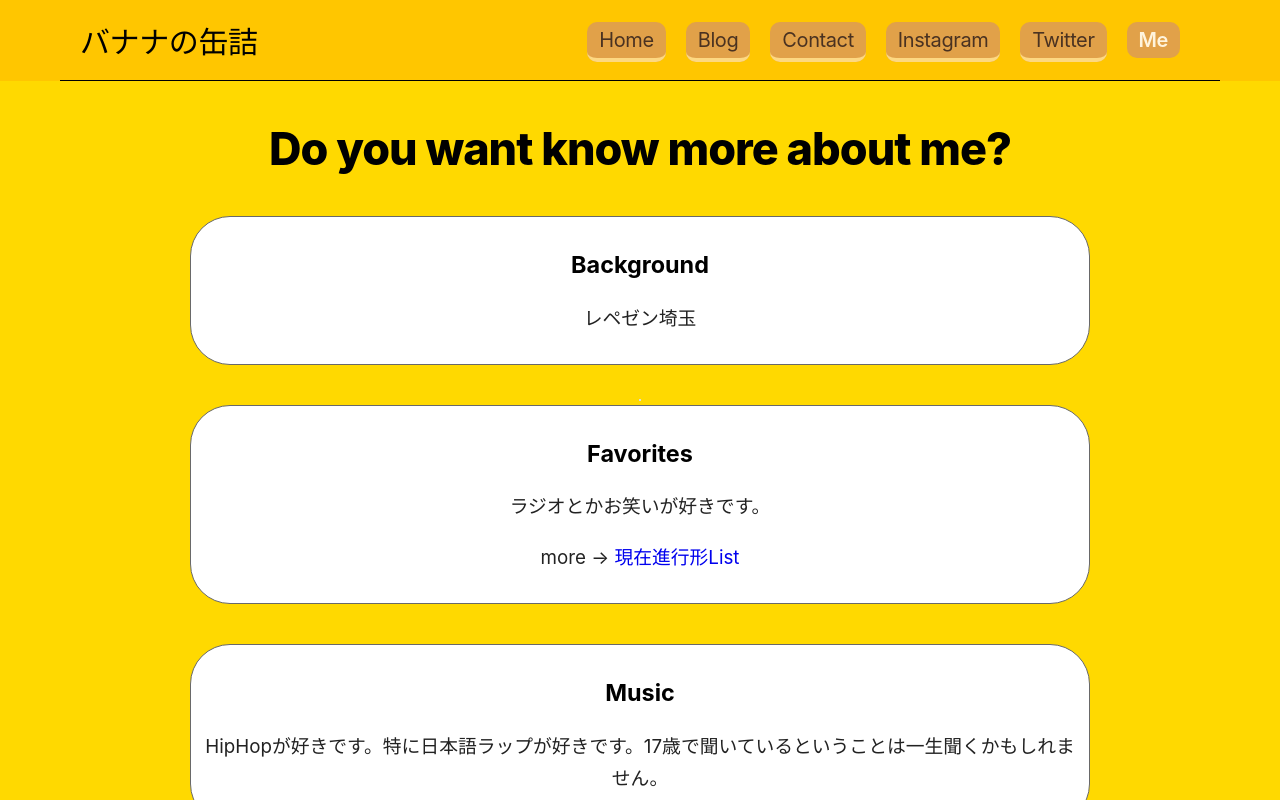
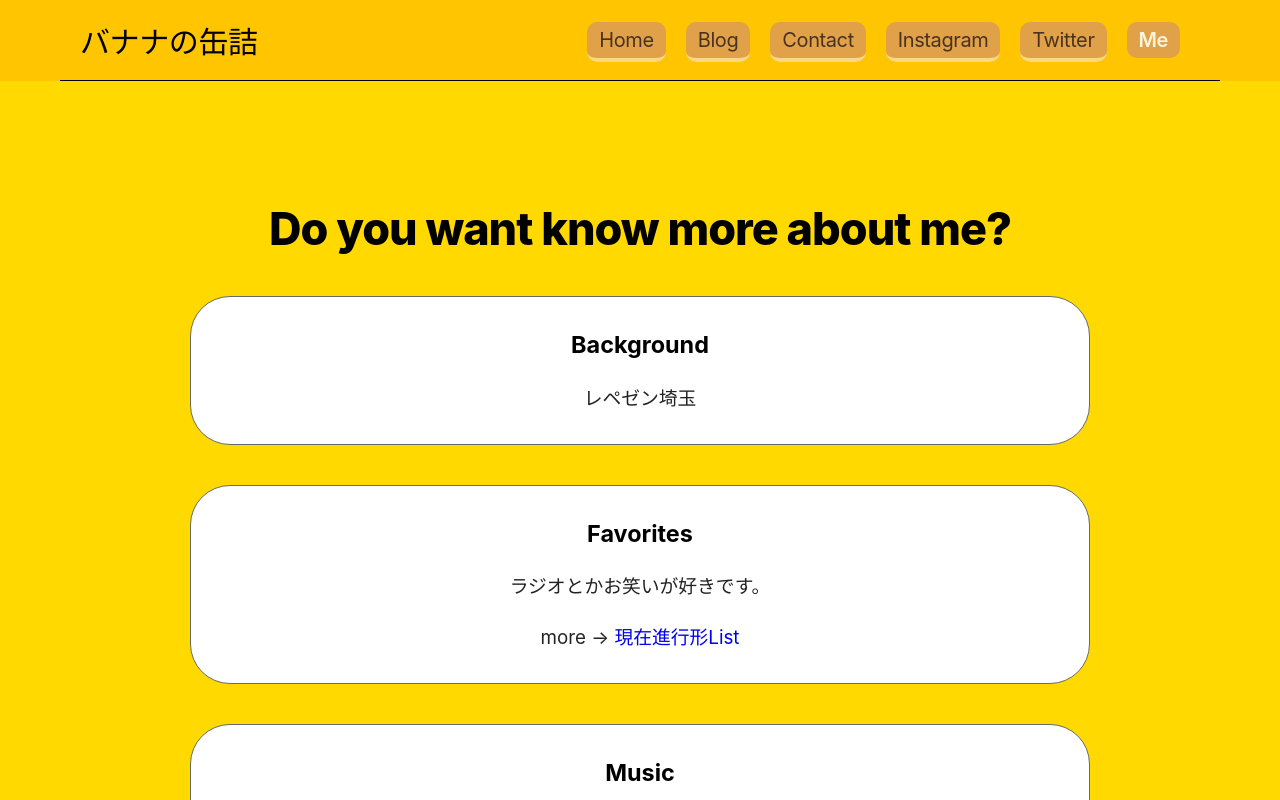
Before and after one commit to standingflower0607/notion-blog, a Next.js app: page /me in a window 1280 px wide. Shown: the top 800 px of the page. Built offline with nearby package versions, Linux system fonts and the light colour scheme; a web font is replaced by a local one.

Commit message:
changed a bit

```diff
--- a/src/pages/blog/index.tsx
+++ b/src/pages/blog/index.tsx
@@ -65,7 +65,7 @@ export default ({ posts = [], preview }) => {
       <div className="container">
         <div className={`${sharedStyles.layout} ${blogStyles.blogIndex}`}>
           <h1>My Blog</h1>
-          <p>SNSをやらない代わりに。</p>
+          <p className="utsukushi-font">SNSをやらない代わりに。</p>
           {posts.length === 0 && (
             <p className={blogStyles.noPosts}>There are no posts yet</p>
           )}
--- a/src/styles/blog.module.css
+++ b/src/styles/blog.module.css
@@ -264,7 +264,9 @@
 }
 
 .flexContainer {
+  height: 100%;
   display: flex;
   flex-wrap: wrap;
   justify-content: space-around;
+  align-content: space-between;
 }
--- a/src/styles/global.css
+++ b/src/styles/global.css
@@ -319,7 +319,8 @@ mark {
 
 .container {
   max-width: calc(900px + 0%);
-  margin: 0.5rem auto;
+  margin: 2rem auto;
+  padding: 2rem 0;
   text-align: center;
   flex-grow: 1;
 }
```
